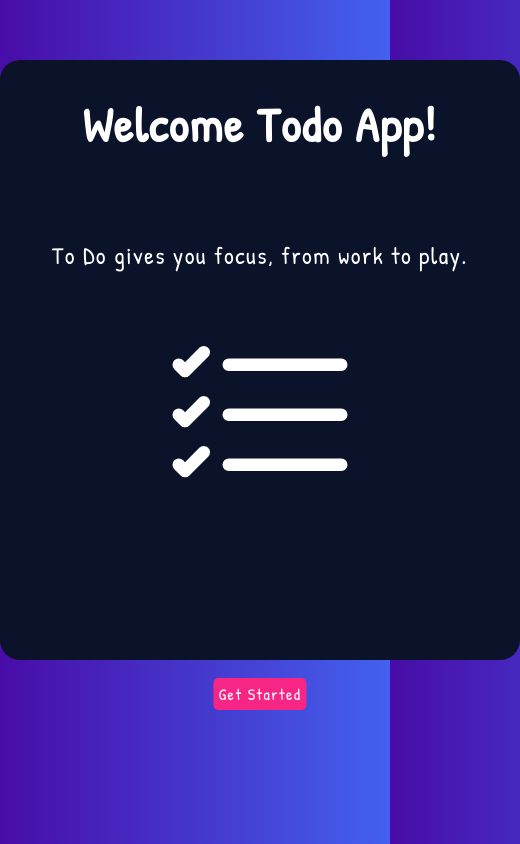
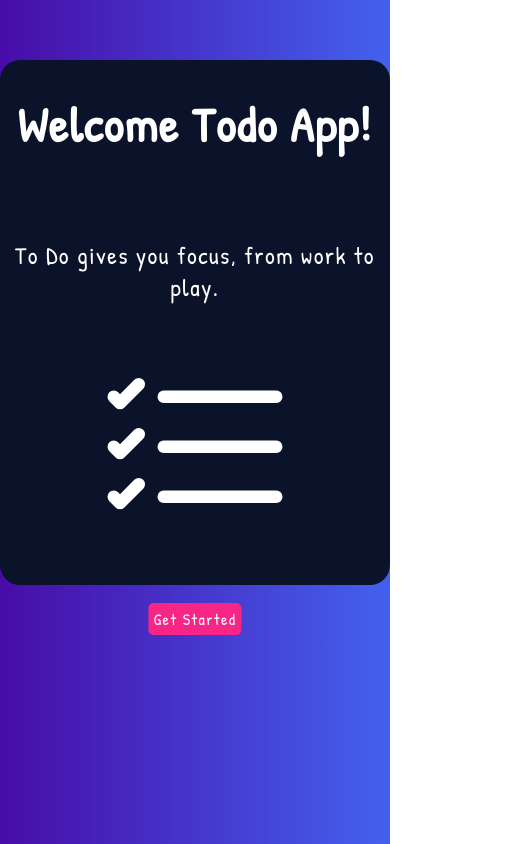
Before and after one commit to joanncheng/React-todo-list, a React app: page / in a window 390 px wide. Shown: the whole page, 520 px wide, since content can reach past the window. Built offline with nearby package versions, Linux system fonts and the light colour scheme.

Commit message:
feat: adjust style to suit a mobile screen

```diff
--- a/src/components/App.scss
+++ b/src/components/App.scss
@@ -18,9 +18,10 @@ body {
   flex-direction: column;
   justify-content: start;
   margin: 60px auto;
+  padding: 0 10px;
   text-align: center;
-  width: 520px;
-  min-height: 600px;
+  max-width: 520px;
+  min-height: 520px;
   color: #fff;
   background-color: #0b132b;
   border-radius: 20px;
@@ -62,7 +63,7 @@ h1 {
 
   &__input {
     padding: 14px 32px 14px 16px;
-    width: 70%;
+    min-width: 70%;
     color: #fff;
     font-size: 16px;
     background: transparent;
@@ -81,7 +82,7 @@ h1 {
 
   &__btn {
     padding: 16px;
-    width: 20%;
+    width: 95px;
     border: none;
     border-radius: 0 5px 5px 0;
     font-size: 16px;
@@ -114,6 +115,9 @@ h1 {
 
   &__text {
     cursor: pointer;
+    text-overflow: ellipsis;
+    white-space: nowrap;
+    overflow: hidden;
   }
 }
 
```
